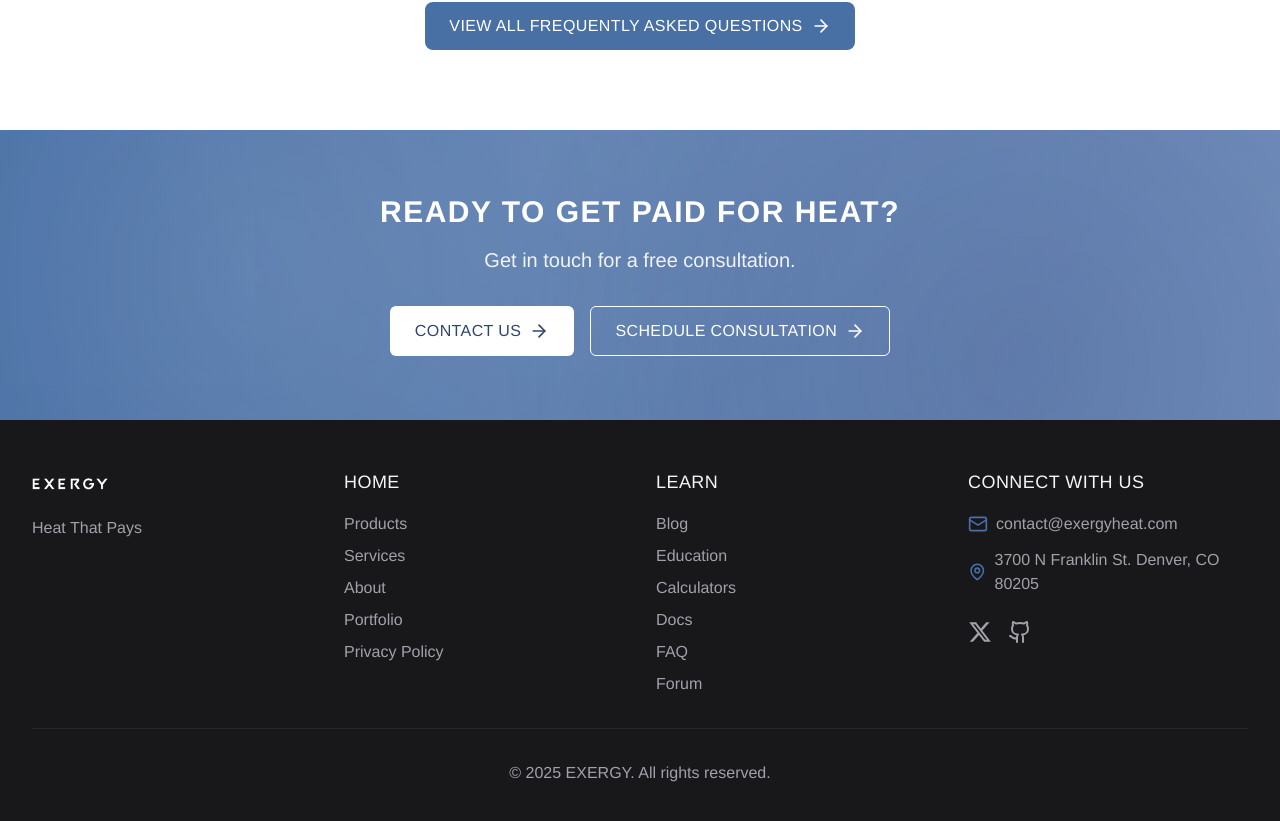
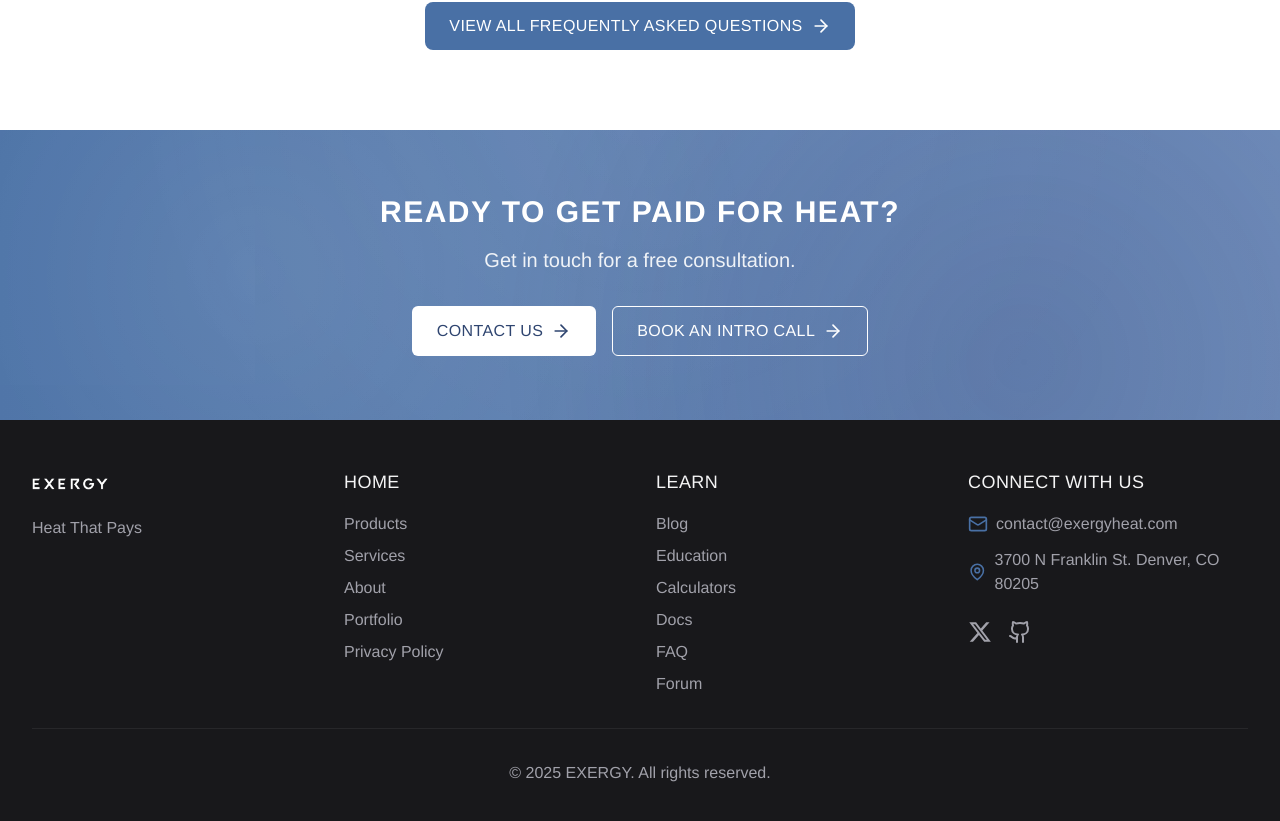
Before and after one commit to exergyheat/website, a React (Vite) app: page / in a window 1280 px wide. Shown: the part 4048-4869 px from the top of the page. Built offline with nearby package versions, Linux system fonts and the light colour scheme; a web font is replaced by a local one.

Commit message:
Updated Home.tsx

```diff
--- a/src/pages/Home.tsx
+++ b/src/pages/Home.tsx
@@ -410,7 +410,7 @@ const Home = () => {
               to="/book-call"
               className="inline-flex items-center px-6 py-3 border border-white text-base font-subheading rounded-md text-white hover:bg-white hover:text-primary-500 transition-colors"
             >
-              Schedule Consultation
+              Book an Intro Call
               <ArrowRight className="ml-2 h-5 w-5" />
             </Link>
           </div>
```
